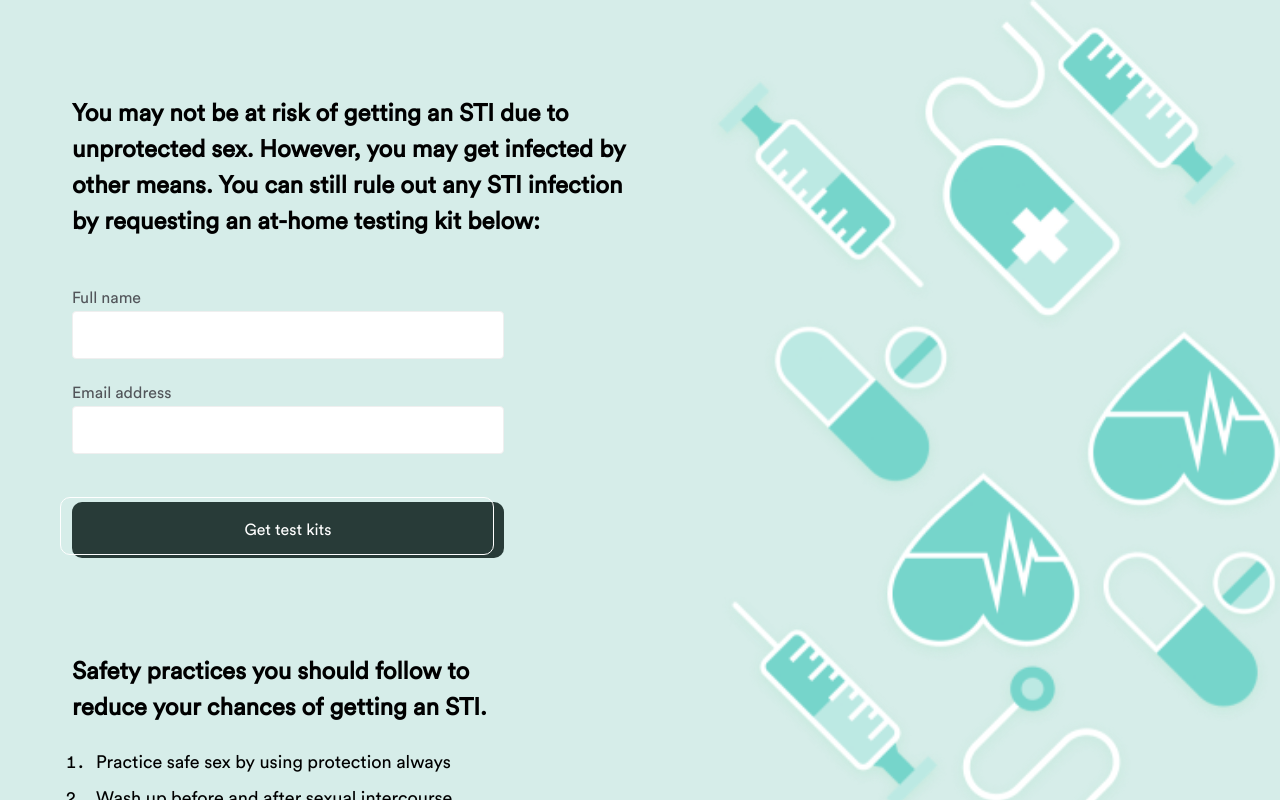
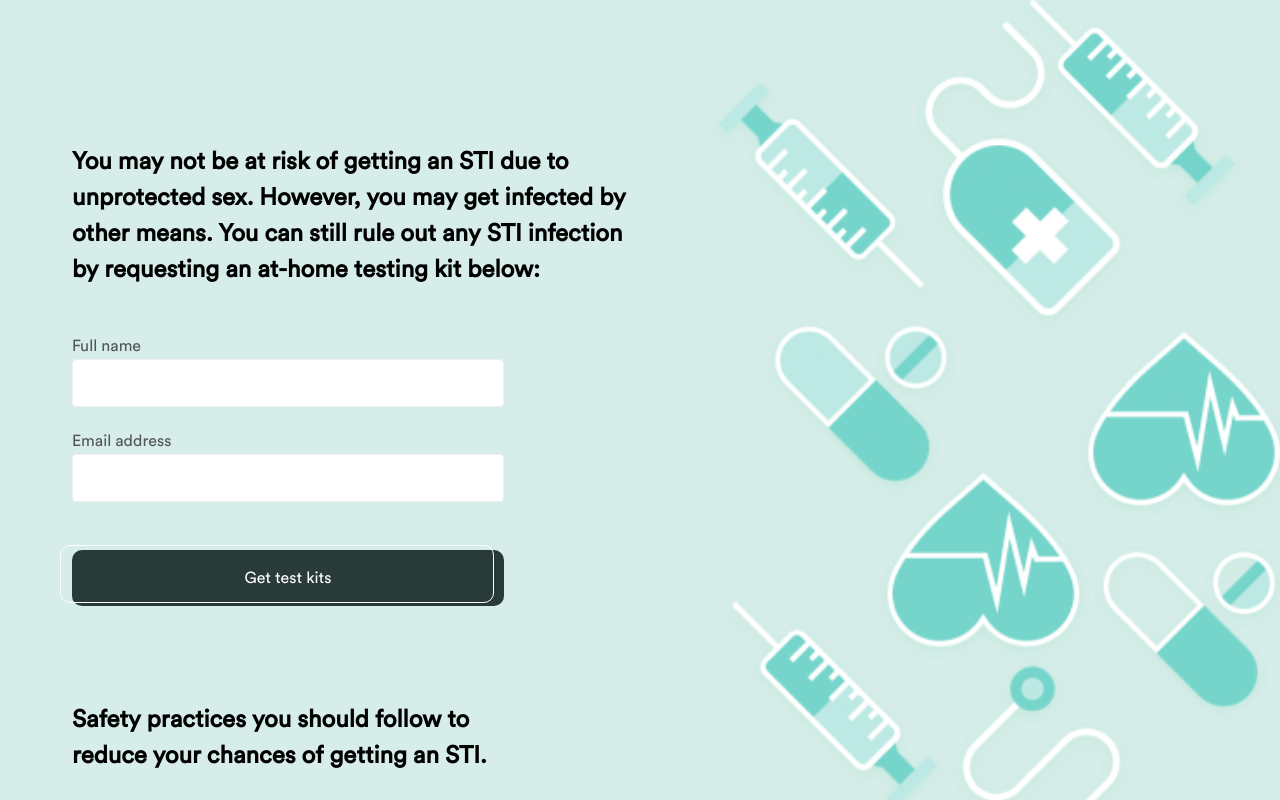
Before and after one commit to Azerii/sti-quiz, a React (Create React App) app: page /get-test-kits in a window 1280 px wide. Shown: the top 800 px of the page. Built offline with nearby package versions, Linux system fonts and the light colour scheme.

Commit message:
update get kits page text content

```diff
--- a/src/pages/GetKits.jsx
+++ b/src/pages/GetKits.jsx
@@ -177,6 +177,13 @@ const GetKits = () => {
       <div className="content">
         <Spacer y={9.6} />
         {atRisk && (
+          <h4 className="subHeading">
+            You may be at risk of getting an STI. You can rule out any STI
+            infection by requesting an at-home testing kit below:
+          </h4>
+        )}
+        <Spacer y={4.8} />
+        {atRisk && (
           <h1 className="heading">
             Request at-home discreet STI test <br />
             kits
```
Also changed, not shown: 10 other files (tests, documents, lock files or other folders).
